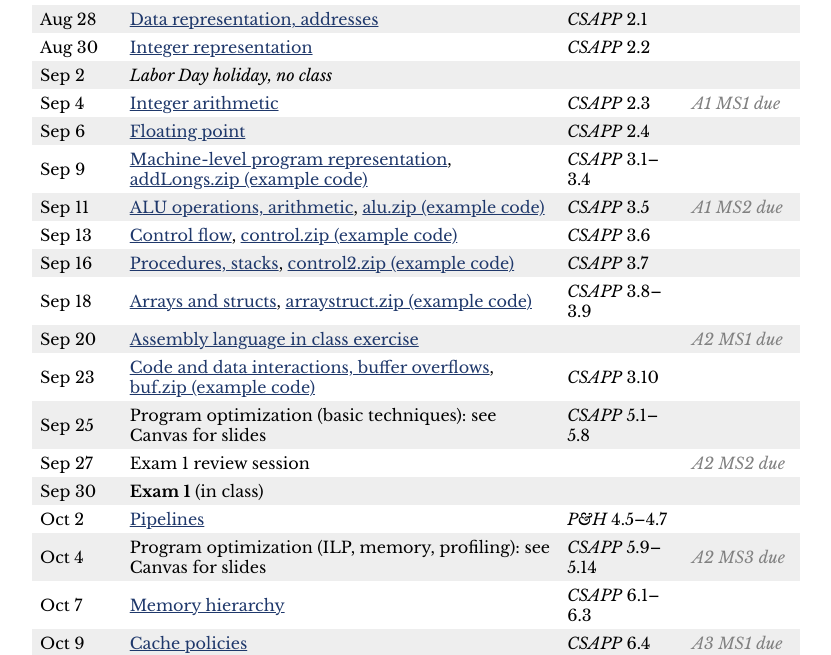
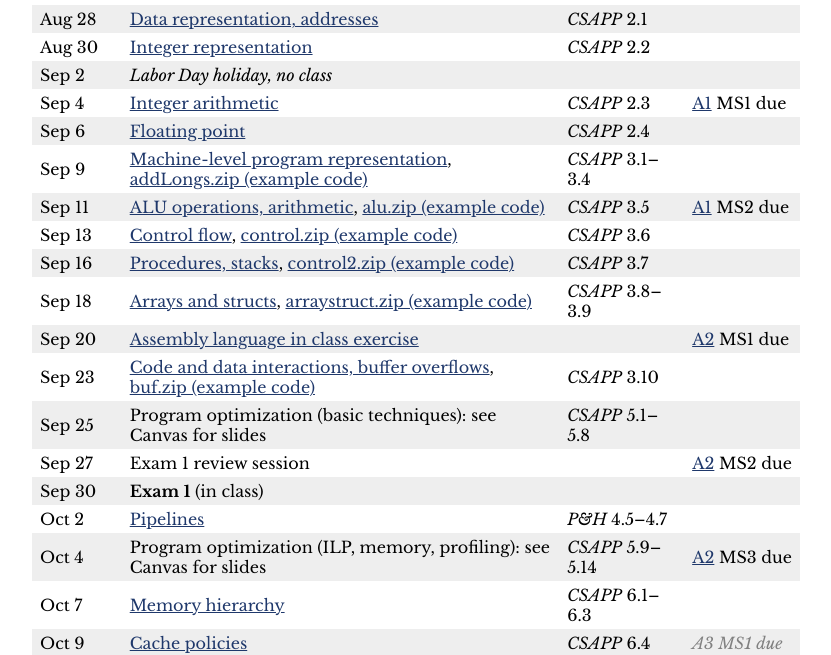
Before and after one commit to jhucsf/fall2024, a Jekyll site: the page built from schedule.md, in a window 1280 px wide. Shown: the part 606-1261 px from the top of the page, without its empty margins (224-1055 px from the left). Built offline with Jekyll 4.4.1, drawn with Linux system fonts in a browser that asks for light colours.

Commit message:
make assignmnent 1 & 2 due dates not tentative

```diff
--- a/schedule.md
+++ b/schedule.md
@@ -31,20 +31,20 @@ Aug 26 | [Course overview, binary data representation review](lectures/lecture01
 Aug 28 | [Data representation, addresses](lectures/lecture02-public.pdf) | *CSAPP* 2.1 |
 Aug 30 | [Integer representation](lectures/lecture03-public.pdf) | *CSAPP* 2.2 |
 Sep 2 | *Labor Day holiday, no class* |  |
-Sep 4 | [Integer arithmetic](lectures/lecture04-public.pdf) | *CSAPP* 2.3 | <span class='tentative'>A1 MS1 due</span>
+Sep 4 | [Integer arithmetic](lectures/lecture04-public.pdf) | *CSAPP* 2.3 | [A1](assign/assign01.html) MS1 due
 Sep 6 | [Floating point](lectures/lecture05-public.pdf) | *CSAPP* 2.4 |
 Sep 9 | [Machine-level program representation](lectures/lecture06-public.pdf), [addLongs.zip (example code)](lectures/addLongs.zip) | *CSAPP* 3.1–3.4 |
-Sep 11 | [ALU operations, arithmetic](lectures/lecture07-public.pdf), [alu.zip (example code)](lectures/alu.zip) | *CSAPP* 3.5 | <span class='tentative'>A1 MS2 due</span>
+Sep 11 | [ALU operations, arithmetic](lectures/lecture07-public.pdf), [alu.zip (example code)](lectures/alu.zip) | *CSAPP* 3.5 | [A1](assign/assign01.html) MS2 due
 Sep 13 | [Control flow](lectures/lecture08-public.pdf), [control.zip (example code)](lectures/control.zip) | *CSAPP* 3.6 |
 Sep 16 | [Procedures, stacks](lectures/lecture09-public.pdf), [control2.zip (example code)](lectures/control2.zip) | *CSAPP* 3.7 |
 Sep 18 | [Arrays and structs](lectures/lecture10-public.pdf), [arraystruct.zip (example code)](lectures/arraystruct.zip) | *CSAPP* 3.8–3.9 |
-Sep 20 | [Assembly language in class exercise](lectures/assembly-exercise-public.pdf) |  | <span class='tentative'>A2 MS1 due</span>
+Sep 20 | [Assembly language in class exercise](lectures/assembly-exercise-public.pdf) |  | [A2](assign/assign02.html) MS1 due
 Sep 23 | [Code and data interactions, buffer overflows](lectures/lecture11-public.pdf), [buf.zip (example code)](lectures/buf.zip) | *CSAPP* 3.10 |
 Sep 25 | Program optimization (basic techniques): see Canvas for slides | *CSAPP* 5.1–5.8 |
-Sep 27 | Exam 1 review session |  | <span class='tentative'>A2 MS2 due</span>
+Sep 27 | Exam 1 review session |  | [A2](assign/assign02.html) MS2 due
 Sep 30 | **Exam 1** (in class) |  |
 Oct 2 | [Pipelines](lectures/lecture13-public.pdf) | <i>P&amp;H</i> 4.5–4.7 |
-Oct 4 | Program optimization (ILP, memory, profiling): see Canvas for slides | *CSAPP* 5.9–5.14 | <span class='tentative'>A2 MS3 due</span>
+Oct 4 | Program optimization (ILP, memory, profiling): see Canvas for slides | *CSAPP* 5.9–5.14 | [A2](assign/assign02.html) MS3 due
 Oct 7 | [Memory hierarchy](lectures/lecture15-public.pdf) | *CSAPP* 6.1–6.3 |
 Oct 9 | [Cache policies](lectures/lecture16-public.pdf) | *CSAPP* 6.4 | <span class='tentative'>A3 MS1 due</span>
 Oct 11 | Caches and program execution: see Canvas for slides | *CSAPP* 6.5 |
```
Also changed, not shown: schedule.csv (+5 -5 lines).
